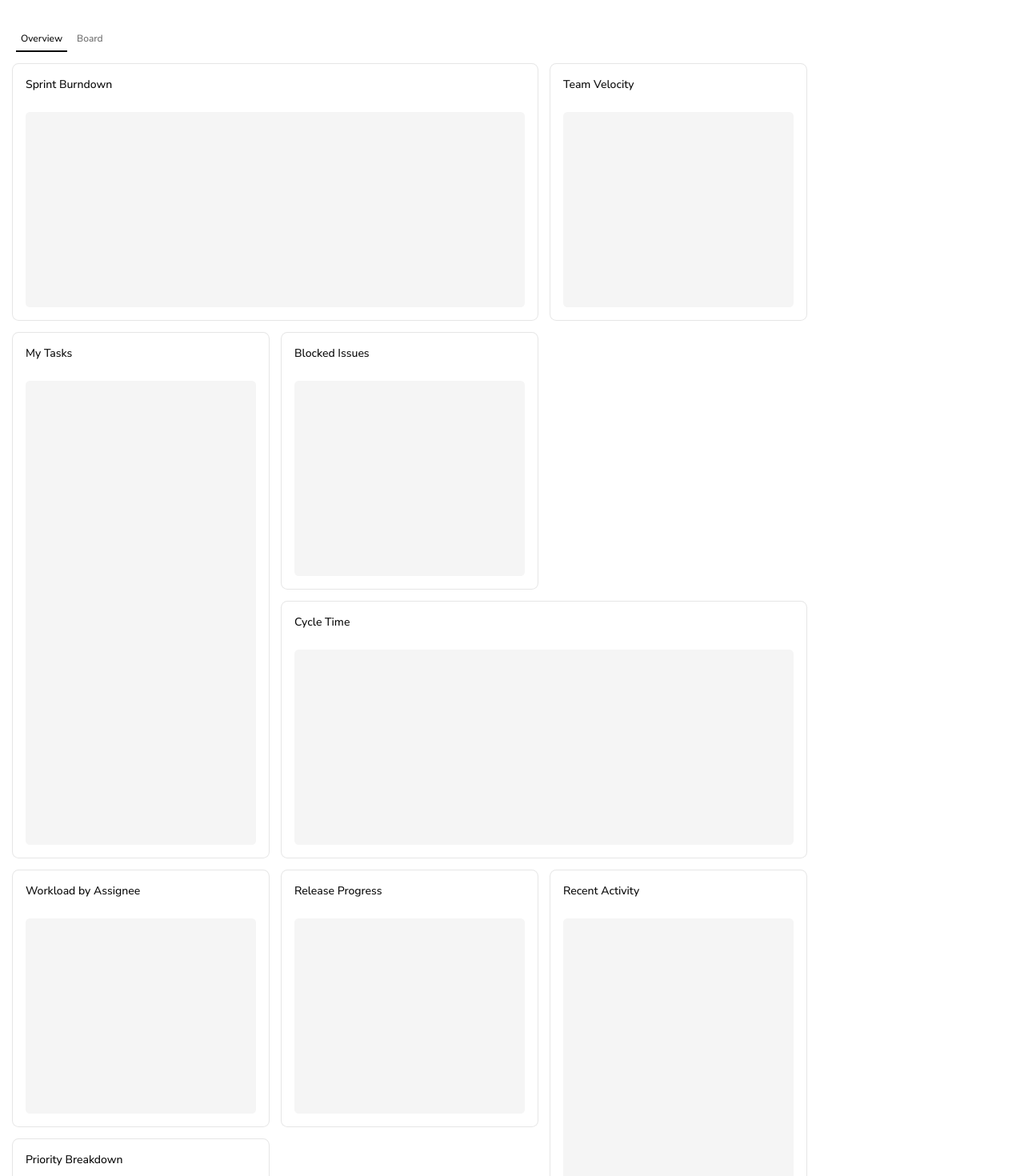
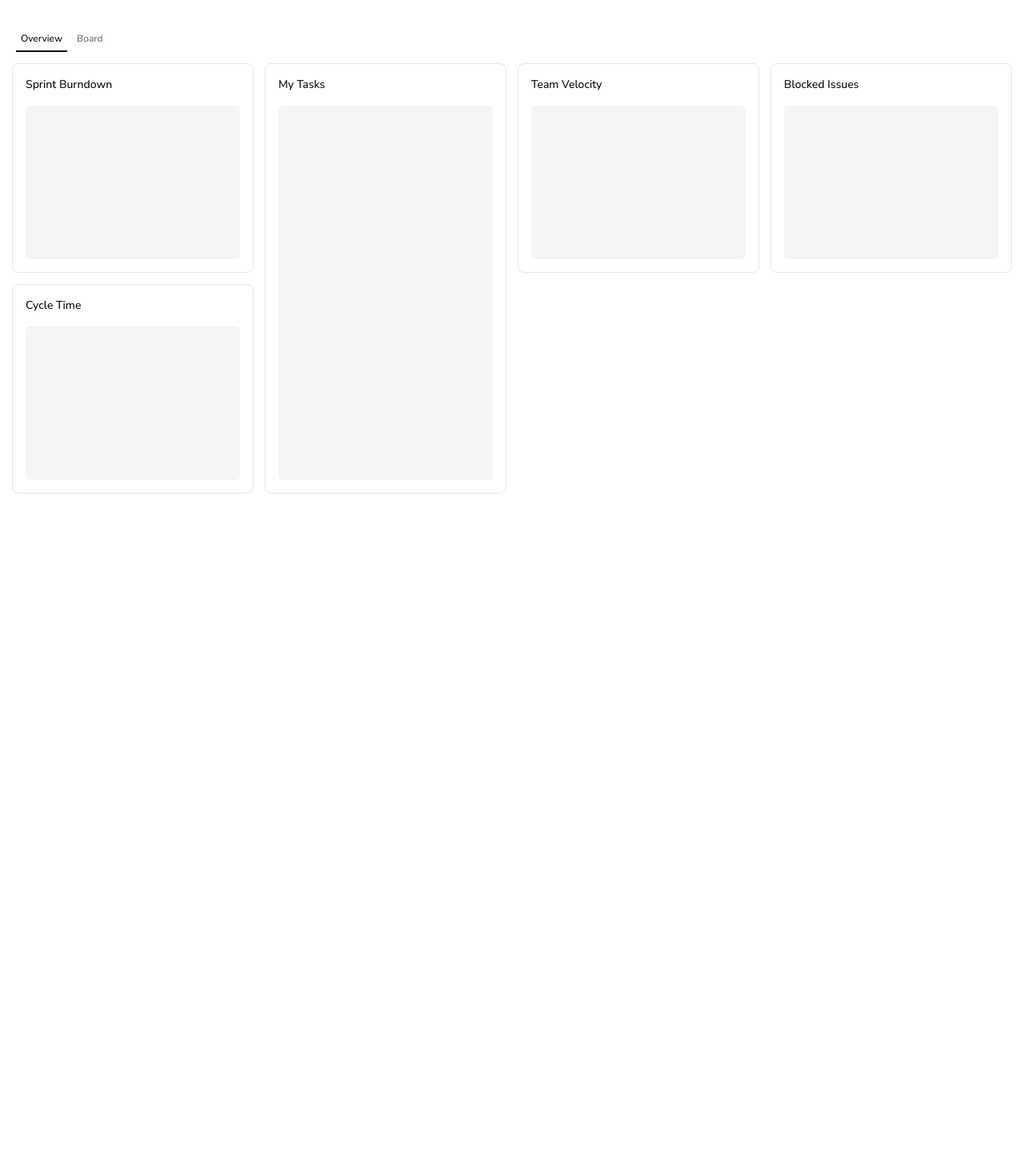
Before and after one commit to JasperCDev/IssueAtlas, a Next.js app: page /dashboard/overview in a window 1280 px wide. Shown: the top 1470 px of the page at 80% size. After the commit the page ends 800 px from the top, so only its background shows below. Built offline with nearby package versions, Linux system fonts and the light colour scheme.

Commit message:
feat: basic board functionality

```diff
--- /dev/null
+++ b/app/dashboard/board/components/board-column.tsx
@@ -0,0 +1,25 @@
+import { cn } from "@/lib/utils";
+import { CollisionPriority } from "@dnd-kit/abstract";
+import { useDroppable } from "@dnd-kit/react";
+
+export function BoardColumn({
+  children,
+  id,
+}: {
+  children?: React.ReactNode;
+  id: string;
+}) {
+  const { isDropTarget, ref } = useDroppable({
+    id,
+    type: "column",
+    accept: "item",
+    collisionPriority: CollisionPriority.Low,
+  });
+
+  return (
+    <div ref={ref} className={cn("w-80 h-full border-r p-4 mb-2", isDropTarget && "bg-muted")}>
+      <h2 className="text-base font-semibold">{id}</h2>
+      {children}
+    </div>
+  );
+}
--- /dev/null
+++ b/app/dashboard/board/components/board-item.tsx
@@ -0,0 +1,29 @@
+import { useSortable } from "@dnd-kit/react/sortable";
+
+export function BoardItem({
+  index,
+  id,
+  column,
+}: {
+  index: number;
+  id: string;
+  column: string;
+}) {
+  const { ref, isDragging } = useSortable({
+    id,
+    index,
+    type: "item",
+    accept: "item",
+    group: column,
+  });
+
+  return (
+    <button
+      className="bg-card text-card-foreground p-2 w-full mb-2 rounded-lg cursor-pointer ring-1 ring-foreground/10"
+      ref={ref}
+      data-dragging={isDragging}
+    >
+      {id}
+    </button>
+  );
+}
--- a/app/dashboard/board/page.tsx
+++ b/app/dashboard/board/page.tsx
@@ -1,3 +1,32 @@
-export default async function BoardPage() {
-  return "Board";
+"use client";
+import { useState } from "react";
+import { BoardColumn } from "./components/board-column";
+import { BoardItem } from "./components/board-item";
+import { DragDropProvider } from "@dnd-kit/react";
+import { move } from "@dnd-kit/helpers";
+
+export default function BoardPage() {
+  const [items, setItems] = useState({
+    TODO: ["A0", "A1", "A2"],
+    ["IN PROGRESS"]: ["B0", "B1"],
+    DONE: [],
+  });
+
+  return (
+    <DragDropProvider
+      onDragEnd={(event) => {
+        setItems((items) => move(items, event));
+      }}
+    >
+      <div className="h-full flex min-h-0">
+        {Object.entries(items).map(([column, items]) => (
+          <BoardColumn key={column} id={column}>
+            {items.map((id, index) => (
+              <BoardItem key={id} id={id} index={index} column={column} />
+            ))}
+          </BoardColumn>
+        ))}
+      </div>
+    </DragDropProvider>
+  );
 }
--- a/app/dashboard/layout.tsx
+++ b/app/dashboard/layout.tsx
@@ -1,18 +1,16 @@
 "use client";
 import { Tabs, TabsList, TabsTrigger } from "@/components/ui/tabs";
 import Link from "next/link";
-import { useParams, usePathname } from "next/navigation";
+import { usePathname } from "next/navigation";
 
 export default function DashboardLayout({
   children,
 }: Readonly<{ children: React.ReactNode }>) {
   const _pathName = usePathname();
   const pathName = _pathName.split("/").at(-1);
-  const params = useParams();
-  console.log(pathName, params);
 
   return (
-    <div className="min-h-dvh bg-background p-4">
+    <div className="flex flex-col h-dvh bg-background p-4">
       <Tabs value={pathName} className="py-4" >
         <TabsList variant='line'>
           <TabsTrigger
@@ -36,7 +34,7 @@ export default function DashboardLayout({
           />
         </TabsList>
       </Tabs>
-      {children}
+      <div className="flex-1 min-h-0">{children}</div>
     </div>
   );
 }
--- a/app/dashboard/overview/page.tsx
+++ b/app/dashboard/overview/page.tsx
@@ -1,129 +1,113 @@
-import { Card, CardHeader, CardTitle, CardContent } from "@/components/ui/card";
+"use client";
+
+import { useState } from "react";
+import { Card, CardContent, CardHeader, CardTitle } from "@/components/ui/card";
 import { RiDeleteBinLine } from "@remixicon/react";
 
-export default async function OverviewPage() {
+import {
+  DndContext,
+  PointerSensor,
+  closestCenter,
+  useSensor,
+  useSensors,
+  type DragEndEvent,
+} from "@dnd-kit/core";
+
+import {
+  SortableContext,
+  useSortable,
+  arrayMove,
+  rectSortingStrategy,
+} from "@dnd-kit/sortable";
+
+import { CSS } from "@dnd-kit/utilities";
+
+type Widget = {
+  id: string;
+  title: string;
+  w: 1 | 2;
+  h: 1 | 2;
+};
+
+const initialWidgets: Widget[] = [
+  { id: "sprint", title: "Sprint Burndown", w: 2, h: 1 },
+  { id: "tasks", title: "My Tasks", w: 1, h: 2 },
+  { id: "velocity", title: "Team Velocity", w: 1, h: 1 },
+  { id: "blocked", title: "Blocked Issues", w: 1, h: 1 },
+  { id: "cycle", title: "Cycle Time", w: 2, h: 1 },
+];
+
+export default function Dashboard() {
+  const [widgets, setWidgets] = useState(initialWidgets);
+
+  const sensors = useSensors(
+    useSensor(PointerSensor, { activationConstraint: { distance: 8 } }),
+  );
+
+  function handleDragEnd(event: DragEndEvent) {
+    const { active, over } = event;
+    if (!over || active.id === over.id) return;
+
+    setWidgets((prev) => {
+      const oldIndex = prev.findIndex((w) => w.id === active.id);
+      const newIndex = prev.findIndex((w) => w.id === over.id);
+      return arrayMove(prev, oldIndex, newIndex);
+    });
+  }
+
   return (
-    <div className="">
-      <div
-        className="
-          grid
-          w-full
-          gap-4
-          justify-start
-          grid-cols-[repeat(auto-fit,320px)]
-          auto-rows-[320px]
-        "
+    <DndContext
+      sensors={sensors}
+      collisionDetection={closestCenter}
+      onDragEnd={handleDragEnd}
+    >
+      <SortableContext
+        items={widgets.map((w) => w.id)}
+        strategy={rectSortingStrategy}
       >
-        {/* Sprint Burndown */}
-        <Card className="group relative min-w-0 col-span-2 row-span-1 flex flex-col overflow-hidden">
-          <RiDeleteBinLine className="size-4 text-muted-foreground absolute top-4 right-4 opacity-0 transition-opacity group-hover:opacity-100" />
-          <CardHeader className="pb-2">
-            <CardTitle className="text-sm">Sprint Burndown</CardTitle>
-          </CardHeader>
-          <CardContent className="flex-1 min-w-0">
-            <div className="h-full w-full rounded-md bg-muted" />
-          </CardContent>
-        </Card>
+        <div
+          className="grid gap-4 auto-rows-[260px]
+          grid-cols-1 sm:grid-cols-2 lg:grid-cols-3 xl:grid-cols-4"
+        >
+          {widgets.map((widget) => (
+            <SortableWidget key={widget.id} widget={widget} />
+          ))}
+        </div>
+      </SortableContext>
+    </DndContext>
+  );
+}
 
-        {/* Team Velocity */}
-        <Card className="group relative min-w-0 col-span-1 row-span-1 flex flex-col overflow-hidden">
-          <RiDeleteBinLine className="size-4 text-muted-foreground absolute top-4 right-4 opacity-0 transition-opacity group-hover:opacity-100" />
-          <CardHeader className="pb-2">
-            <CardTitle className="text-sm">Team Velocity</CardTitle>
-          </CardHeader>
-          <CardContent className="flex-1 min-w-0">
-            <div className="h-full w-full rounded-md bg-muted" />
-          </CardContent>
-        </Card>
+function SortableWidget({ widget }: { widget: Widget }) {
+  const { attributes, listeners, setNodeRef, transform, transition } =
+    useSortable({ id: widget.id});
 
-        {/* My Tasks */}
-        <Card className="group relative min-w-0 col-span-1 row-span-2 flex flex-col overflow-hidden">
-          <RiDeleteBinLine className="size-4 text-muted-foreground absolute top-4 right-4 opacity-0 transition-opacity group-hover:opacity-100" />
-          <CardHeader className="pb-2">
-            <CardTitle className="text-sm">My Tasks</CardTitle>
-          </CardHeader>
-          <CardContent className="flex-1 min-w-0">
-            <div className="h-full w-full rounded-md bg-muted" />
-          </CardContent>
-        </Card>
+  const style = {
+    // transform: CSS.Transform.toString(transform),
+    transition,
+  };
 
-        {/* Blocked Issues */}
-        <Card className="group relative min-w-0 col-span-1 row-span-1 flex flex-col overflow-hidden">
-          <RiDeleteBinLine className="size-4 text-muted-foreground absolute top-4 right-4 opacity-0 transition-opacity group-hover:opacity-100" />
-          <CardHeader className="pb-2">
-            <CardTitle className="text-sm">Blocked Issues</CardTitle>
-          </CardHeader>
-          <CardContent className="flex-1 min-w-0">
-            <div className="h-full w-full rounded-md bg-muted" />
-          </CardContent>
-        </Card>
+  return (
+    <div
+      ref={setNodeRef}
+      style={style}
+      className={`col-span-${widget.w} row-span-${widget.h}`}
+    >
+      <Card className="h-full flex flex-col overflow-hidden">
+        <RiDeleteBinLine className="size-4 text-muted-foreground absolute top-4 right-4 opacity-0 group-hover:opacity-100" />
 
-        {/* Cycle Time */}
-        <Card className="group relative min-w-0 col-span-2 row-span-1 flex flex-col overflow-hidden">
-          <RiDeleteBinLine className="size-4 text-muted-foreground absolute top-4 right-4 opacity-0 transition-opacity group-hover:opacity-100" />
-          <CardHeader className="pb-2">
-            <CardTitle className="text-sm">Cycle Time</CardTitle>
-          </CardHeader>
-          <CardContent className="flex-1 min-w-0">
-            <div className="h-full w-full rounded-md bg-muted" />
-          </CardContent>
-        </Card>
+        <CardHeader
+          className="cursor-grab active:cursor-grabbing select-none"
+          {...attributes}
+          {...listeners}
+        >
+          <CardTitle className="text-sm">{widget.title}</CardTitle>
+        </CardHeader>
 
-        {/* Workload by Assignee */}
-        <Card className="group relative min-w-0 col-span-1 row-span-1 flex flex-col overflow-hidden">
-          <RiDeleteBinLine className="size-4 text-muted-foreground absolute top-4 right-4 opacity-0 transition-opacity group-hover:opacity-100" />
-          <CardHeader className="pb-2">
-            <CardTitle className="text-sm">Workload by Assignee</CardTitle>
-          </CardHeader>
-          <CardContent className="flex-1 min-w-0">
-            <div className="h-full w-full rounded-md bg-muted" />
-          </CardContent>
-        </Card>
-
-        {/* Release Progress */}
-        <Card className="group relative min-w-0 col-span-1 row-span-1 flex flex-col overflow-hidden">
-          <RiDeleteBinLine className="size-4 text-muted-foreground absolute top-4 right-4 opacity-0 transition-opacity group-hover:opacity-100" />
-          <CardHeader className="pb-2">
-            <CardTitle className="text-sm">Release Progress</CardTitle>
-          </CardHeader>
-          <CardContent className="flex-1 min-w-0">
-            <div className="h-full w-full rounded-md bg-muted" />
-          </CardContent>
-        </Card>
-
-        {/* Recent Activity */}
-        <Card className="group relative min-w-0 col-span-1 row-span-2 flex flex-col overflow-hidden">
-          <RiDeleteBinLine className="size-4 text-muted-foreground absolute top-4 right-4 opacity-0 transition-opacity group-hover:opacity-100" />
-          <CardHeader className="pb-2">
-            <CardTitle className="text-sm">Recent Activity</CardTitle>
-          </CardHeader>
-          <CardContent className="flex-1 min-w-0">
-            <div className="h-full w-full rounded-md bg-muted" />
-          </CardContent>
-        </Card>
-
-        {/* Priority Breakdown */}
-        <Card className="group relative min-w-0 col-span-1 row-span-1 flex flex-col overflow-hidden">
-          <RiDeleteBinLine className="size-4 text-muted-foreground absolute top-4 right-4 opacity-0 transition-opacity group-hover:opacity-100" />
-          <CardHeader className="pb-2">
-            <CardTitle className="text-sm">Priority Breakdown</CardTitle>
-          </CardHeader>
-          <CardContent className="flex-1 min-w-0">
-            <div className="h-full w-full rounded-md bg-muted" />
-          </CardContent>
-        </Card>
-
-        {/* Upcoming Milestones */}
-        <Card className="group relative min-w-0 col-span-2 row-span-1 flex flex-col overflow-hidden">
-          <RiDeleteBinLine className="size-4 text-muted-foreground absolute top-4 right-4 opacity-0 transition-opacity group-hover:opacity-100" />
-          <CardHeader className="pb-2">
-            <CardTitle className="text-sm">Upcoming Milestones</CardTitle>
-          </CardHeader>
-          <CardContent className="flex-1 min-w-0">
-            <div className="h-full w-full rounded-md bg-muted" />
-          </CardContent>
-        </Card>
-      </div>
+        <CardContent className="flex-1">
+          <div className="h-full w-full rounded-md bg-muted" />
+        </CardContent>
+      </Card>
     </div>
   );
 }
--- a/app/globals.css
+++ b/app/globals.css
@@ -125,8 +125,11 @@
   --sidebar-ring: oklch(0.556 0 0);
 }
 
+* {
+  box-sizing: border-box;
+}
+
 html, body {
   margin: 0;
   padding: 0;
-
 }
```
Also changed, not shown: package.json (+9 -4 lines), 1 other file (tests, documents, lock files or other folders).
